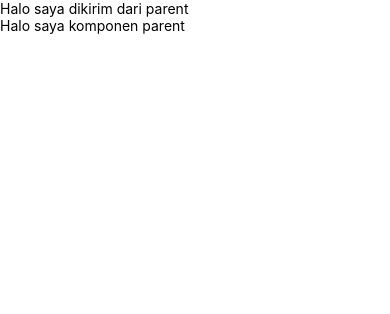
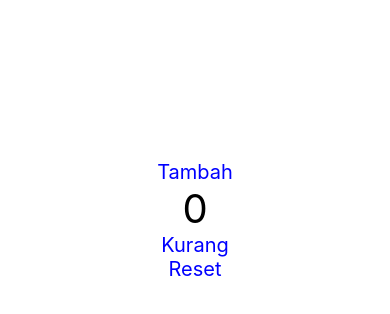
Before and after one commit to khoerulmutaqin225/Awesome-Project, a React Native app: screen / in a window 390 px wide. Shown: the top 314 px of the page. Built offline with nearby package versions, Linux system fonts and the light colour scheme.

Commit message:
prop dan state contoh

```diff
--- a/App.js
+++ b/App.js
@@ -55,25 +55,73 @@
 //   },
 // });
 
-import { View, Text, SafeAreaView } from 'react-native'
-import React from 'react'
+import { StyleSheet, Text, View, SafeAreaView,TouchableOpacity, Dimensions } from 'react-native'
+import React, {useState}  from 'react'
+import { WARNA_ABU_ABU, WARNA_WARNING } from '../Awesome-Project/src/utils/constant'
 
-export default function App() {
+const Pesanan = () => {
+  const[nilai, rubahNilai]=useState(0)
+
   return (
-    <SafeAreaView>
-      <Anak props={'Halo saya dikirim dari parent'} />
-      <Text>Halo saya komponen parent</Text>
-      {console.log('hello world')}
-    </SafeAreaView>
-  )
+    // <SafeAreaView>
+      <View style={styles.header}>
+            <TouchableOpacity onPress={()=>rubahNilai(nilai+1)}>
+              <View >
+              {console.log('ini Tambah')}
+                <Text style={{ fontSize:20, color:'blue', alignSelf:'center' }}>
+                  Tambah
+                </Text>
+              </View>
+            </TouchableOpacity>
+
+              <View>
+                <Text style={{ fontSize:40, color:'black', alignSelf:'center' }}>
+                  {nilai}
+                </Text>
+              </View>
+
+            <TouchableOpacity onPress={()=>rubahNilai(nilai-1)}>
+              <View>
+                {console.log('ini Kurang')}
+                <Text style={{ fontSize:20, color:'blue', alignSelf:'center' }}>
+                  Kurang
+                </Text>
+              </View>
+            </TouchableOpacity>
+
+
+            <TouchableOpacity onPress={()=>rubahNilai(0)}>
+              <View>
+              {console.log('ini Null')}
+                <Text style={{ fontSize:20, color:'blue', alignSelf:'center' }}>
+                  Reset
+                </Text>
+              </View>
+            </TouchableOpacity>
+
+      </View>
+    // </SafeAreaView>
+  );
 }
 
-// Penamaan function harus diawali dengan hurup kapital jangan hurup kecil
-export function Anak ({props}) {
-  return(
-    <View>
-      {/* <Text> Halo saya adalah komponen anak </Text> */}
-      <Text>{props}</Text>
-    </View>
-  )
-}
+export default Pesanan
+
+const windowWidth = Dimensions.get('window').width;
+const windowHeight = Dimensions.get('window').height;
+
+
+const styles = StyleSheet.create({
+  page: {
+    flex: 1,
+    // backgroundColor: 'white  '
+  },
+  header: {
+    width: windowWidth,
+    height: windowHeight  ,
+    // paddingHorizontal: ,
+    padding: 160,
+    alignSelf:'center',
+    backgroundColor: WARNA_WARNING
+  },
+
+})
```
